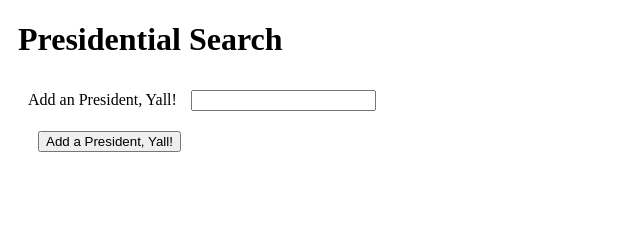
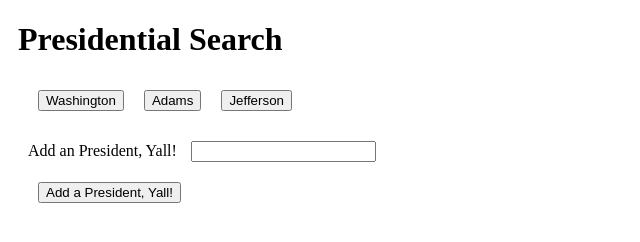
Before and after one commit to ntpeck/giftastic, a plain HTML site: page index.html in a window 1280 px wide. Shown: the whole page, without its empty margins (0-640 px from the left). Drawn offline with nearby package versions, Linux system fonts and the light colour scheme.

Commit message:
second push

```diff
--- a/gif.js
+++ b/gif.js
@@ -34,7 +34,8 @@ var presidents = ["Washington", "Adams", "Jefferson"];
                 $("#president-view").prepend(newDiv);
 
             };
-        })};
+        });
+    };
 function renderButtons() {
     $("#buttons-view").empty();
 
@@ -44,7 +45,7 @@ function renderButtons() {
         a.addClass("presidents-button");
         a.attr("presidents-name" , presidents[i]);
         a.text(presidents[i]);
-        $("#button-view").append(a);
+        $("#buttons-view").append(a);
     };
 
 };
```
Also changed, not shown: index.html (+1 -1 lines).
